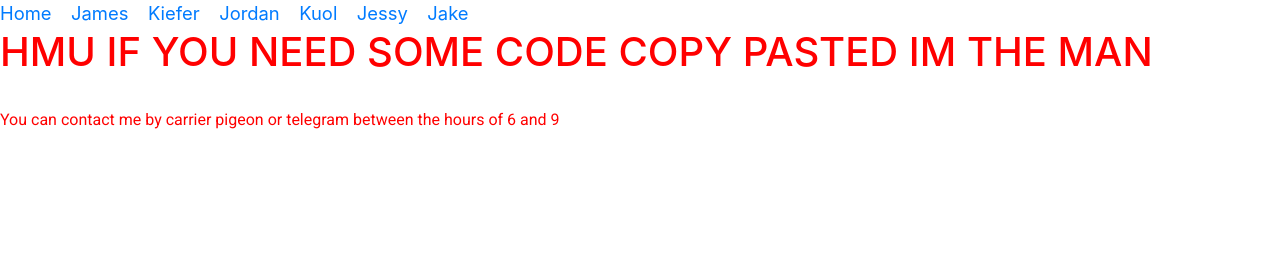
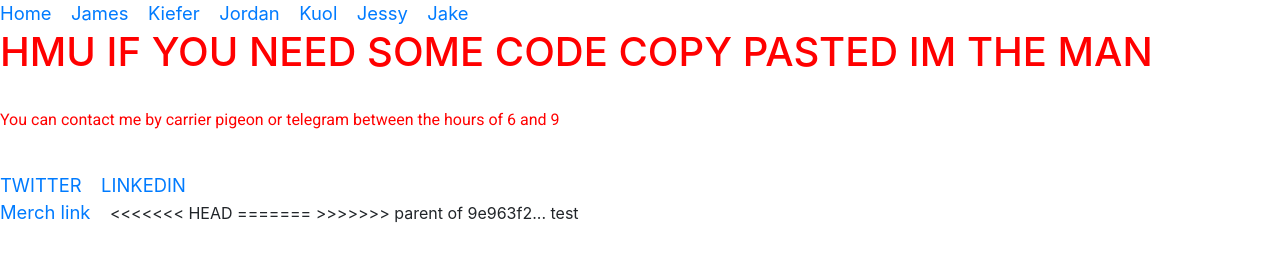
Before and after one commit to BuchananDesign/Web-Development-2019, a plain HTML site: page class/Jake.html in a window 1280 px wide. Drawn offline with Linux system fonts and the light colour scheme.

Commit message:
Update Jake.html

```diff
--- a/class/Jake.html
+++ b/class/Jake.html
@@ -23,11 +23,14 @@
     <br>
     <p style="color:red">You can contact me by carrier pigeon or telegram between the hours of 6 and 9</p>
     <br>
-    <style>
     <a href="https://twitter.com/slone_jake" target="_blank">TWITTER</a>
     <a href="https://www.linkedin.com/in/jake-slone-70a620178/" target="_blank">LINKEDIN</a>
     <br>
     <a href="https://www.walmart.ca/en/ip/lemon/6000191268545" target="_blank">Merch link</a>
+<<<<<<< HEAD
     </style>
+=======
+
+>>>>>>> parent of 9e963f2... test
   </body>
 </html>
```
